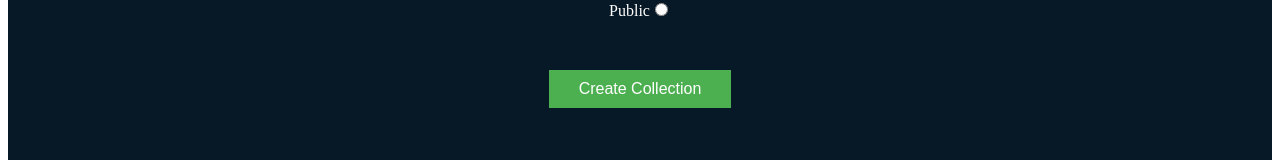
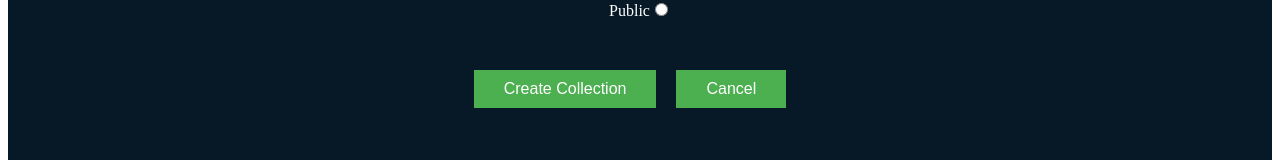
Before and after one commit to emilygalbraith/SuperfansComicCollectionApp, a Vue app in the folder vue/: page /createCollection in a window 1280 px wide. Both pictures are taken after a click on the button "Add New Collection". Shown: the part 413-573 px from the top of the page. Built offline with nearby package versions, Linux system fonts and the light colour scheme; a web font is replaced by a local one.

Commit message:
Added cancle button to create new collection

```diff
--- a/vue/src/components/CreateCollection.vue
+++ b/vue/src/components/CreateCollection.vue
@@ -24,9 +24,10 @@
         />
       </div>
       <div>
-        <button type="submit" v-on:click="createCollection()">
+        <button id="button" type="submit" v-on:click="createCollection()">
           Create Collection
         </button>
+        <button id="button" v-on:click="flipShowStatus()">Cancel</button>
       </div>
     </form>
   </div>
@@ -115,4 +116,7 @@ button {
   display: inline-block;
   font-size: 16px;
 }
+#button {
+  margin-right: 20px;
+}
 </style>
```
